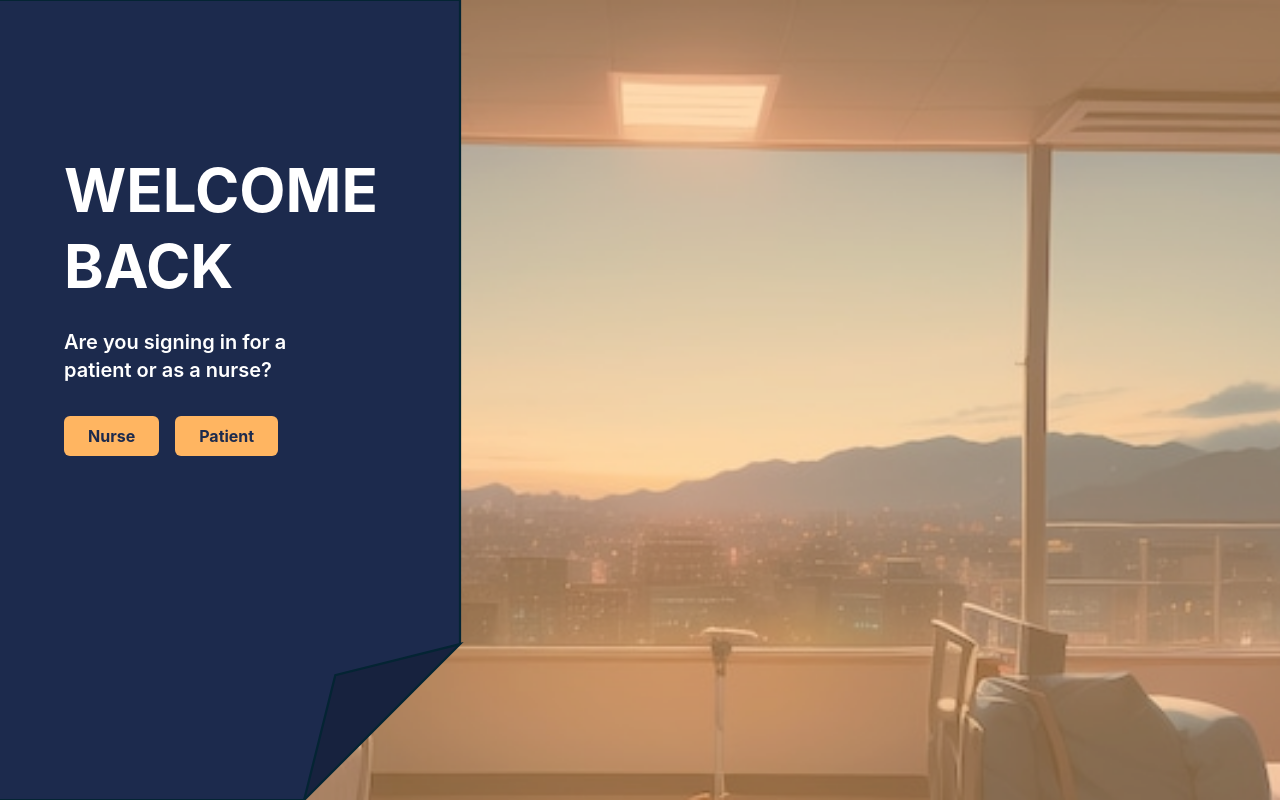
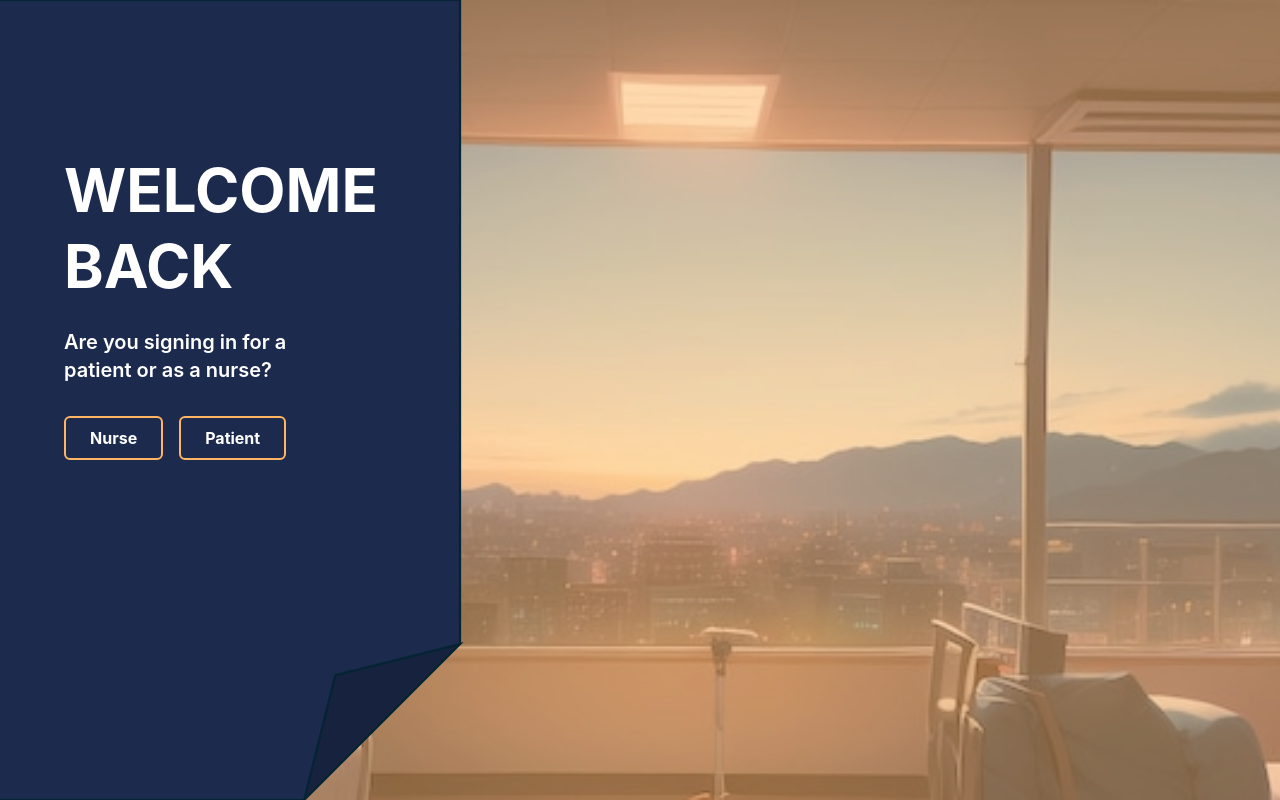
Before and after one commit to vishalkantharaju/calllight, a React (Create React App) app in the folder frontend/: page /login in a window 1280 px wide. Built offline with nearby package versions, Linux system fonts and the light colour scheme.

Commit message:
button works

```diff
--- a/frontend/src/SignIn.tsx
+++ b/frontend/src/SignIn.tsx
@@ -43,14 +43,14 @@ function SignIn() {
                 <div className="flex items-center space-x-4">
                     {/* Button */}
                     <button onClick={() => toggleForm('nurse')} className={`mt-8 px-6 py-2
-                        ${activeRole === 'nurse' ? 'bg-white' : 'bg-[#FFB561]'}
-                        font-bold text-[#1C2A4D] rounded-md transition duration-200`}>
+                        ${activeRole === 'nurse' ? 'bg-[#FFB561] text-[#1C2A4D]' : 'text-white bg-transparent border-[#FFB561]'}
+                        border-[#FFB561] border-2 font-bold text-white rounded-md transition duration-200`}>
                         Nurse
                     </button>
                     {/* Button */}
                     <button onClick={() => toggleForm('patient')} className={`mt-8 px-6 py-2
-                        ${activeRole === 'patient' ? 'bg-white' : 'bg-[#FFB561]'}
-                        font-bold text-[#1C2A4D] rounded-md transition duration-200`}>
+                        ${activeRole === 'patient' ? 'bg-[#FFB561] text-[#1C2A4D]' : 'text-white bg-transparent border-[#FFB561]'}
+                        border-[#FFB561] border-2 font-bold text-white rounded-md transition duration-200`}>
                         Patient
                     </button>
                 </div>
```
